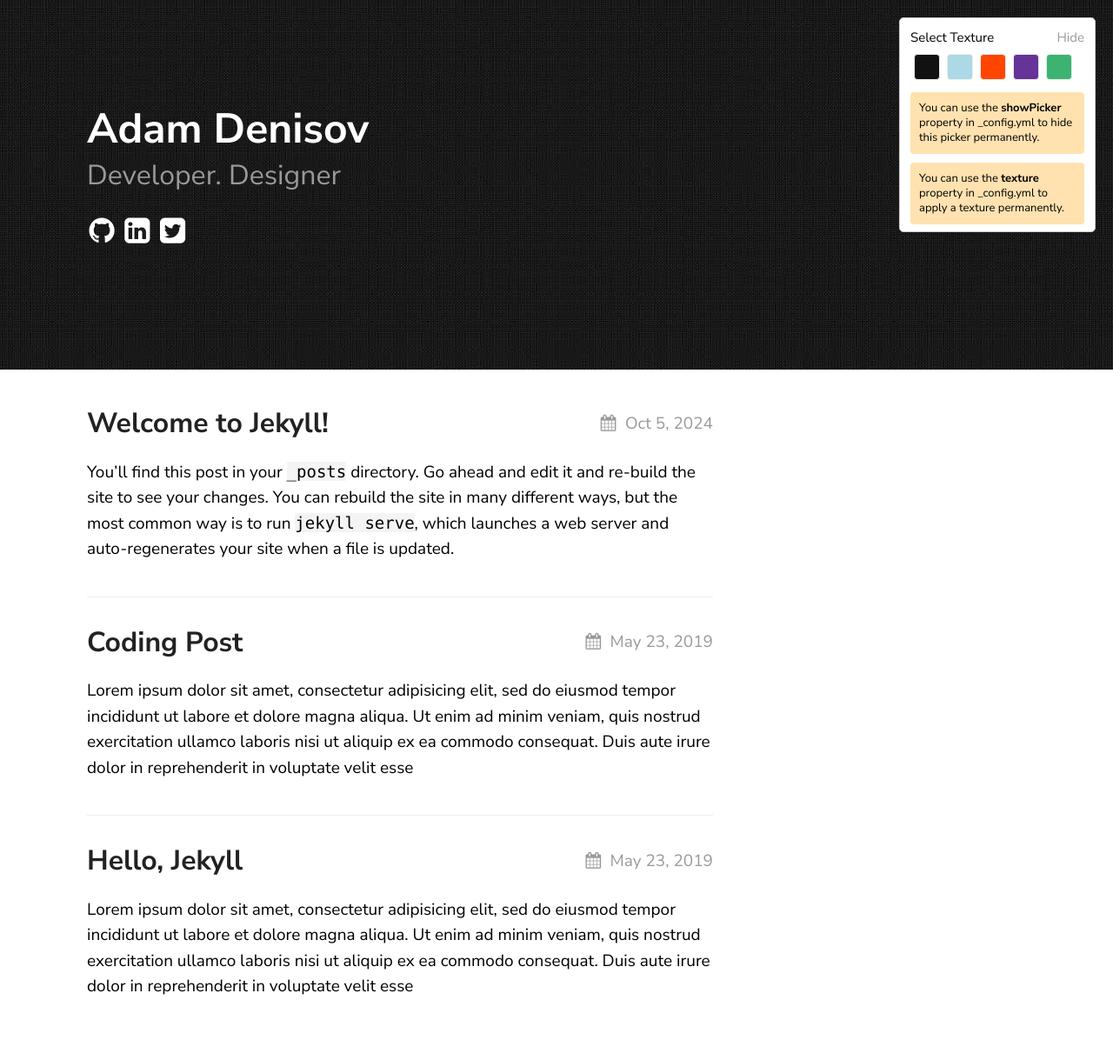
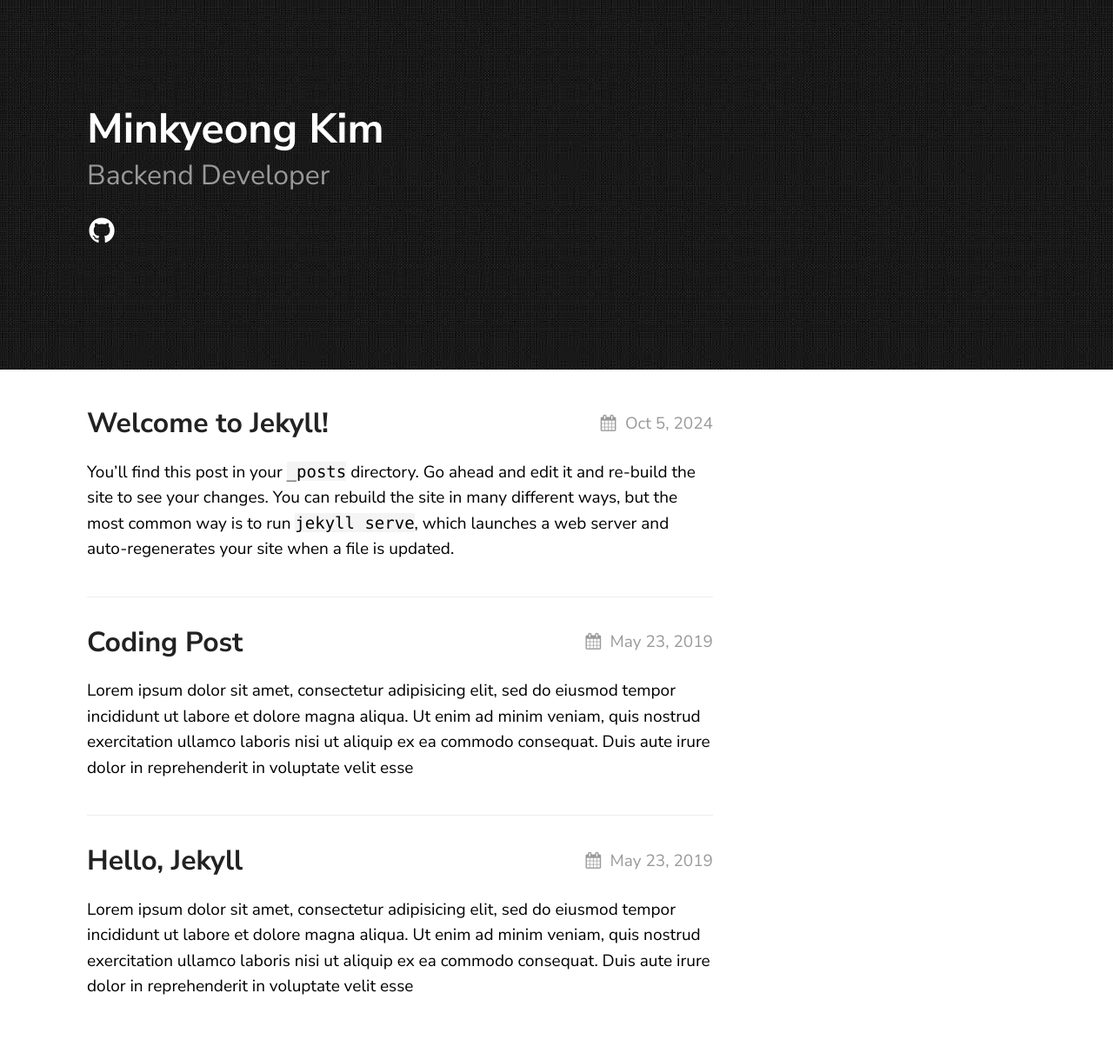
Before and after one commit to alsrudrl1220/alsrudrl1220.github.io, a Jekyll site: the page built from index.md, in a window 1280 px wide. Shown: the whole page at 87% size. Built offline with Jekyll 4.4.1, drawn with Linux system fonts in a browser that asks for light colours.

Commit message:
Update index.html

```diff
--- a/_config.yml
+++ b/_config.yml
@@ -1,10 +1,8 @@
-title: Texture Theme
-author: GitHub User
-email: your-email@domain.com
+title: mkkim's blog
+author: mkkim
+email: alsrudrl1220@naver.com
 description: > # this means to ignore newlines until "show_exerpts:"
-  Write an awesome description for your new site here. You can edit this
-  line in _config.yml. It will appear in your document head meta (for
-  Google search results) and in your feed.xml site description.
+  Welcome to my tech blog :)
 show_excerpts: true # set to true to show excerpts on the homepage
 baseurl: /texture
 
@@ -15,18 +13,18 @@ sass:
 
 permalink: /posts/:title/
 texture:
-  title: Adam Denisov
-  tagline: Developer. Designer
+  title: Minkyeong Kim
+  tagline: Backend Developer
   date_format: "%b %-d, %Y"
   style: black
   showNav: false
-  showPicker: true
+  showPicker: false
 
   # generate social links in footer
   social_links:
-    twitter: thelehhman
-    github:  thelehhman
-    linkedIn: in/thelehhman
+    # twitter: thelehhman
+    github:  alsrudrl1220
+    # linkedIn: in/thelehhman
     rss: rss
 
 
```
